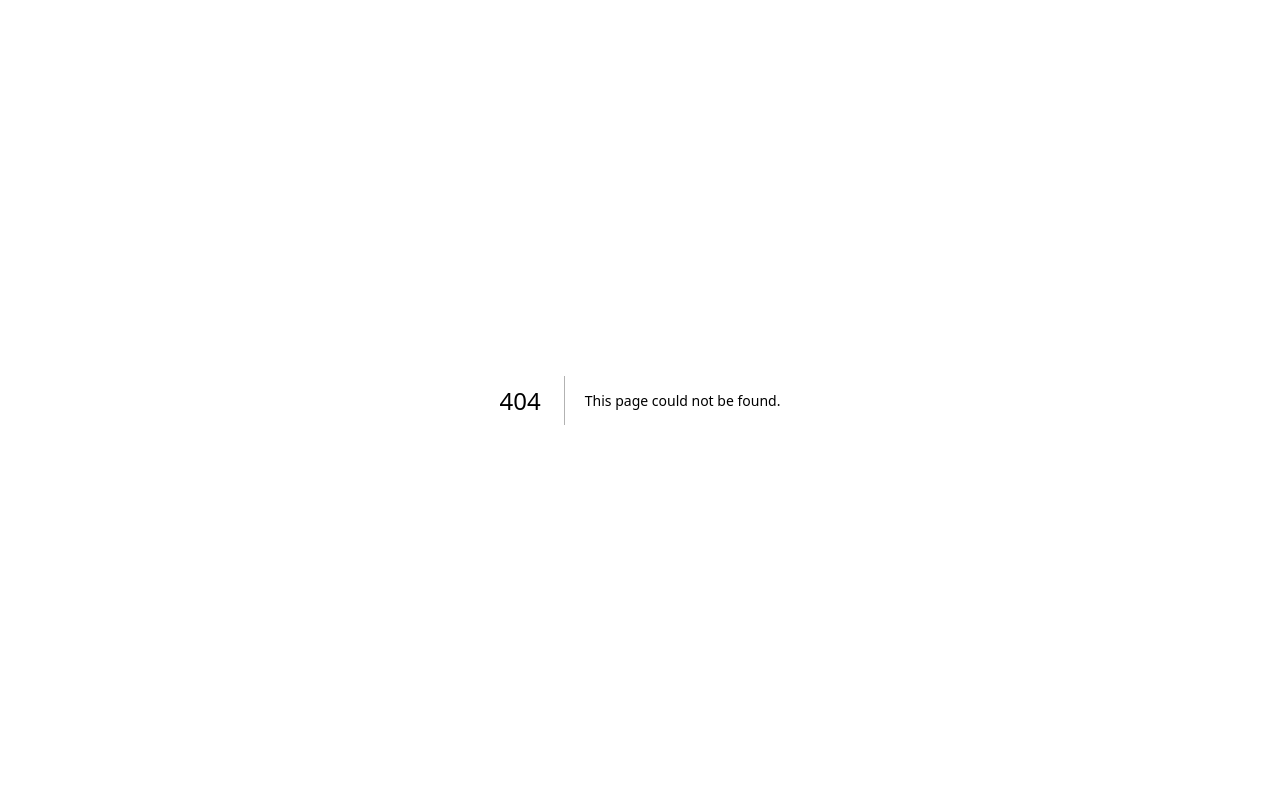
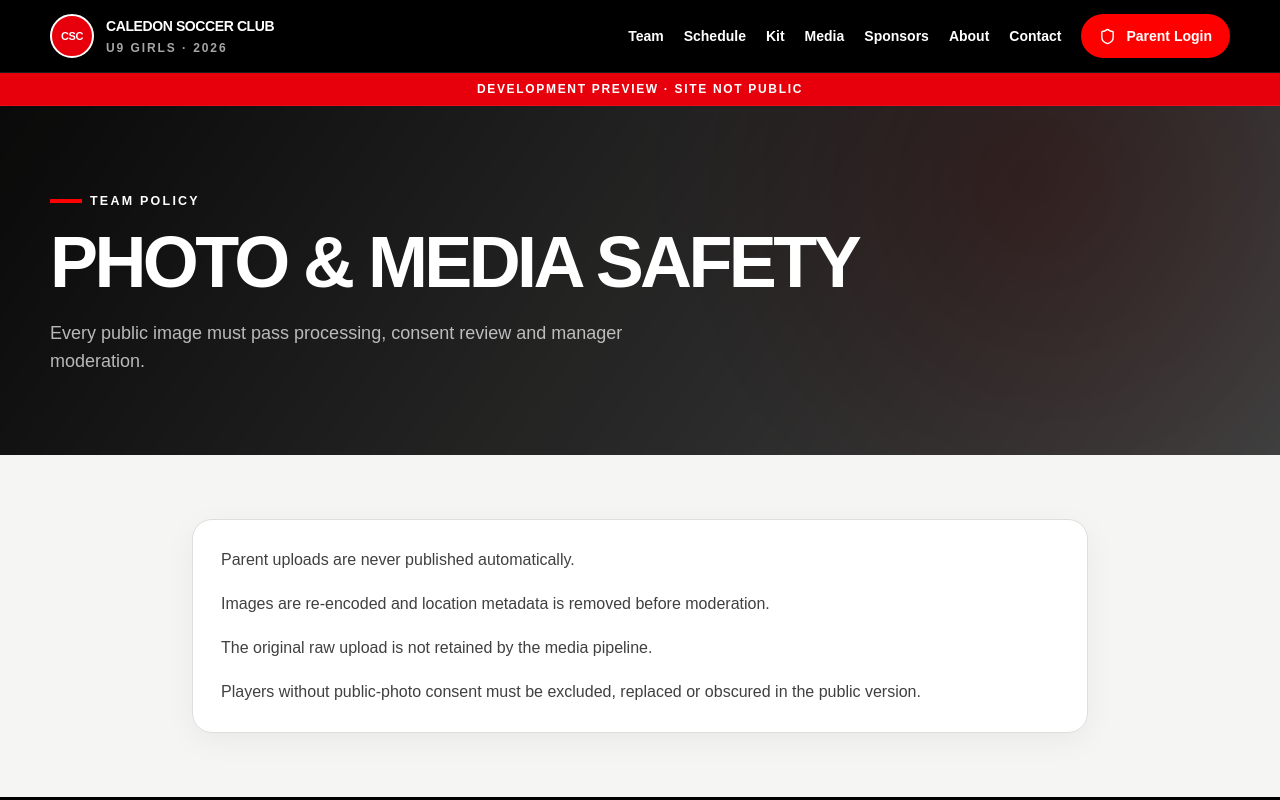
Before and after one commit to dang85ai/dg-claud, a Next.js app: page /photo-safety in a window 1280 px wide. Before the commit this address had no page. Shown: the top 800 px of the page. Built offline with nearby package versions, Linux system fonts and the light colour scheme.

Commit message:
Build app/photo-safety/page.tsx

```diff
--- /dev/null
+++ b/app/photo-safety/page.tsx
@@ -0,0 +1,28 @@
+import { DevelopmentBanner } from "@/components/DevelopmentBanner";
+import { PublicPageHero } from "@/components/PublicPageHero";
+import { PublicShell } from "@/components/PublicShell";
+
+export default function PhotoSafetyPage() {
+  return (
+    <PublicShell>
+      <DevelopmentBanner />
+      <PublicPageHero
+        eyebrow="Team Policy"
+        title="Photo & Media Safety"
+        copy="Every public image must pass processing, consent review and manager moderation."
+      />
+      <section className="section">
+        <div className="container max-w-4xl">
+          <div className="card p-7">
+            <div className="grid gap-5 text-neutral-700">
+              <p>Parent uploads are never published automatically.</p>
+              <p>Images are re-encoded and location metadata is removed before moderation.</p>
+              <p>The original raw upload is not retained by the media pipeline.</p>
+              <p>Players without public-photo consent must be excluded, replaced or obscured in the public version.</p>
+            </div>
+          </div>
+        </div>
+      </section>
+    </PublicShell>
+  );
+}
```
